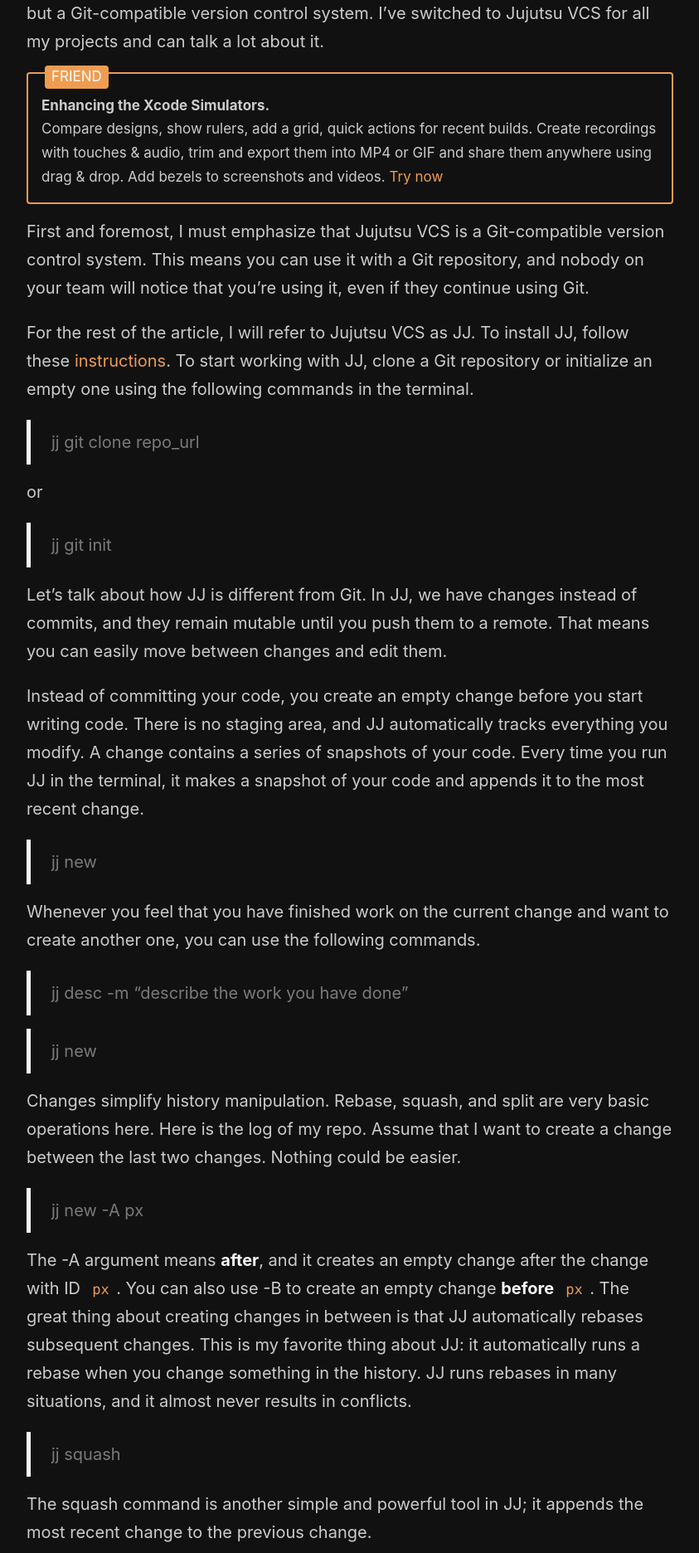
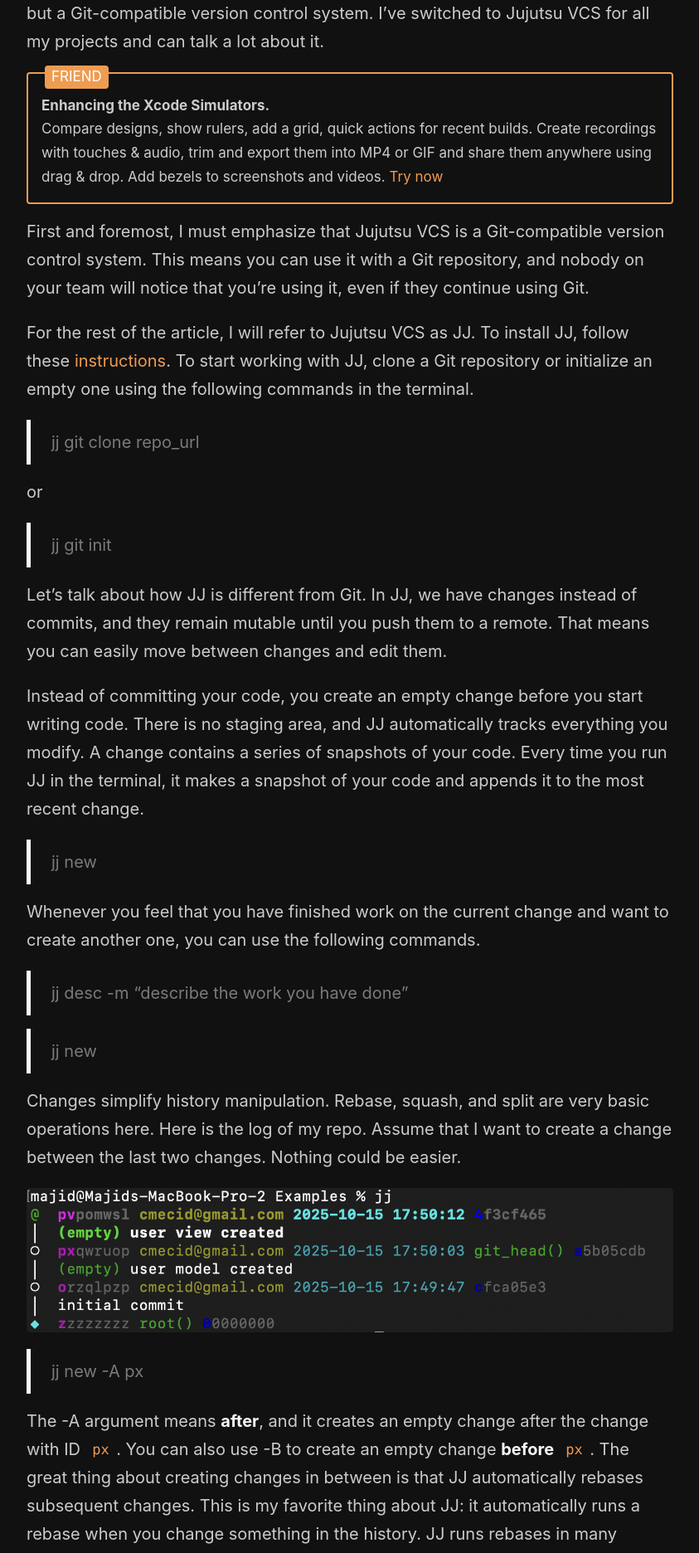
Before and after one commit to mecid/mecid.github.io, a Jekyll site: the page built from _posts/2025-10-15-introducing-jujutsu-vcs.md, in a window 1280 px wide. Shown: the part 311-2183 px from the top of the page at 83% size, without its empty margins (218-1061 px from the left). Built offline with Jekyll 4.4.1, drawn with Linux system fonts in a browser that asks for light colours.

Commit message:
images added to the jj post

```diff
--- a/_posts/2025-10-15-introducing-jujutsu-vcs.md
+++ b/_posts/2025-10-15-introducing-jujutsu-vcs.md
@@ -33,9 +33,13 @@
 
 Changes simplify history manipulation. Rebase, squash, and split are very basic operations here. Here is the log of my repo. Assume that I want to create a change between the last two changes. Nothing could be easier.
 
+![jj-terminal](/public/jj1.png)
+
 > jj new -A px
 
 The -A argument means **after**, and it creates an empty change after the change with ID `px`. You can also use -B to create an empty change **before** `px`. The great thing about creating changes in between is that JJ automatically rebases subsequent changes. This is my favorite thing about JJ: it automatically runs a rebase when you change something in the history. JJ runs rebases in many situations, and it almost never results in conflicts.
+
+![jj-terminal](/public/jj2.png)
 
 > jj squash
 
```
